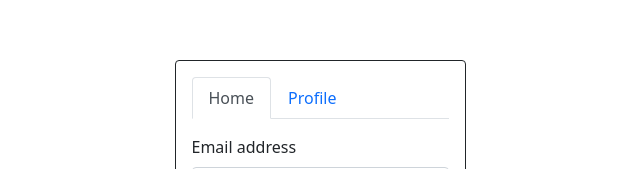
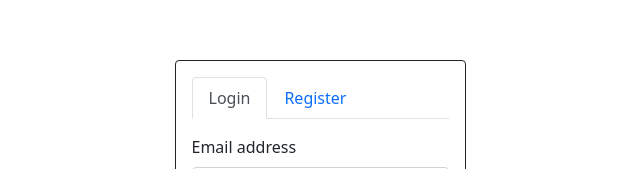
Before and after one commit to arthur-hc/daily-planner, a React (Create React App) app in the folder front-end/daily-planner/: page / in a window 1280 px wide. Shown: the part 153-322 px from the top of the page, without its empty margins (320-960 px from the left). Built offline with nearby package versions, Linux system fonts and the light colour scheme.

Commit message:
feat(initialmenu): change tabs names

```diff
--- a/front-end/daily-planner/src/pages/InitialPage.js
+++ b/front-end/daily-planner/src/pages/InitialPage.js
@@ -9,14 +9,14 @@ function InitialPage() {
     >
       <div className="border border-1 border-dark rounded p-3 height-375">
         <Tabs
-          defaultActiveKey="home"
+          defaultActiveKey="login"
           id="uncontrolled-tab-example"
           className="mb-3 d-flex"
         >
-          <Tab eventKey="home" title="Home">
+          <Tab eventKey="login" title="Login">
             <LoginForms />
           </Tab>
-          <Tab eventKey="profile" title="Profile">
+          <Tab eventKey="register" title="Register">
             <h1>Register Forms</h1>
           </Tab>
         </Tabs>
```
